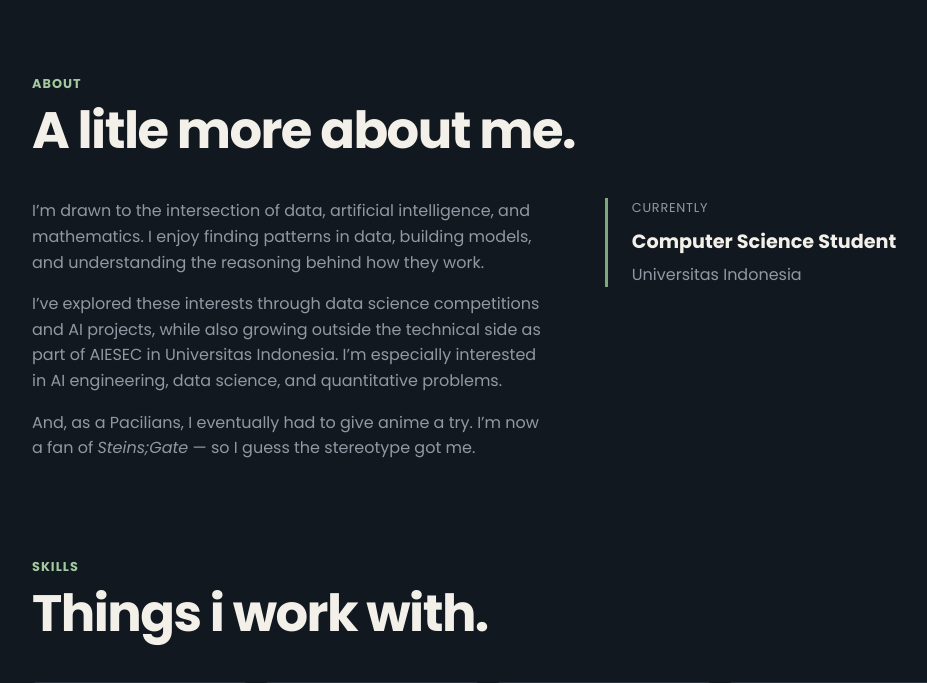
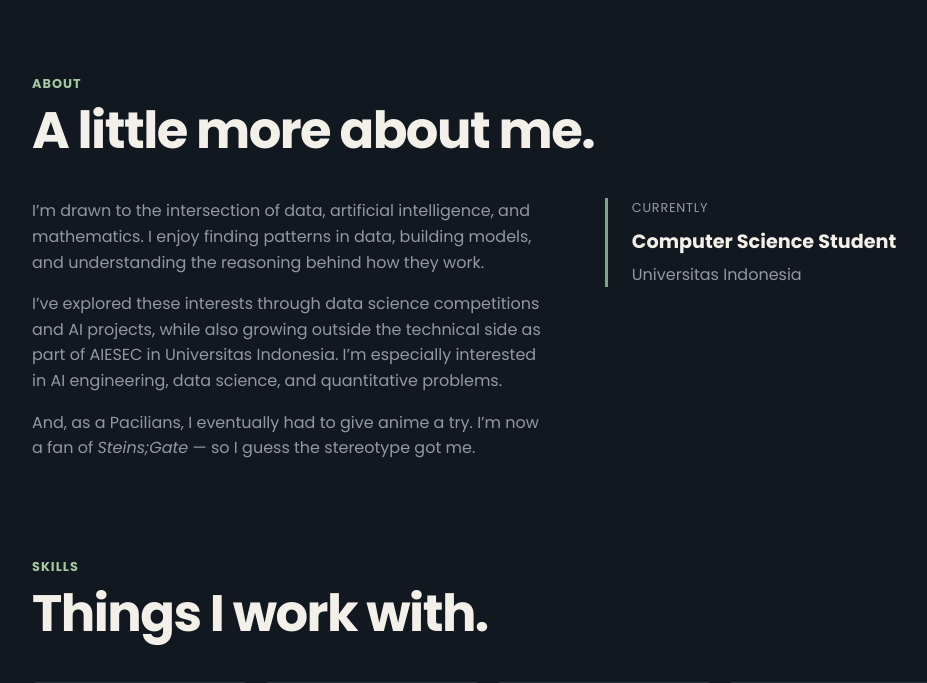
Before and after one commit to akmalhaqq/myportofolio, a Django app: page / in a window 1280 px wide. Shown: the part 782-1465 px from the top of the page, without its empty margins (152-1079 px from the left). Run offline with Django 5.2, Linux system fonts and the light colour scheme; some libraries are stand-ins or nearby versions.

Commit message:
Membenarkan Wording untuk 'litle' dan 'i' jadi subjek

```diff
--- a/templates/index.html
+++ b/templates/index.html
@@ -123,7 +123,7 @@
       <div class="container">
         <div class="section-heading">
           <p class="section-kicker">About</p>
-          <h2>A litle more about me.</h2>
+          <h2>A little more about me.</h2>
         </div>
 
         <div class="about-grid">
@@ -157,7 +157,7 @@
       <div class="container">
         <div class="section-heading">
           <p class="section-kicker">Skills</p>
-          <h2>Things i work with.</h2>
+          <h2>Things I work with.</h2>
         </div>
 
         <div class="skills-grid">
```
